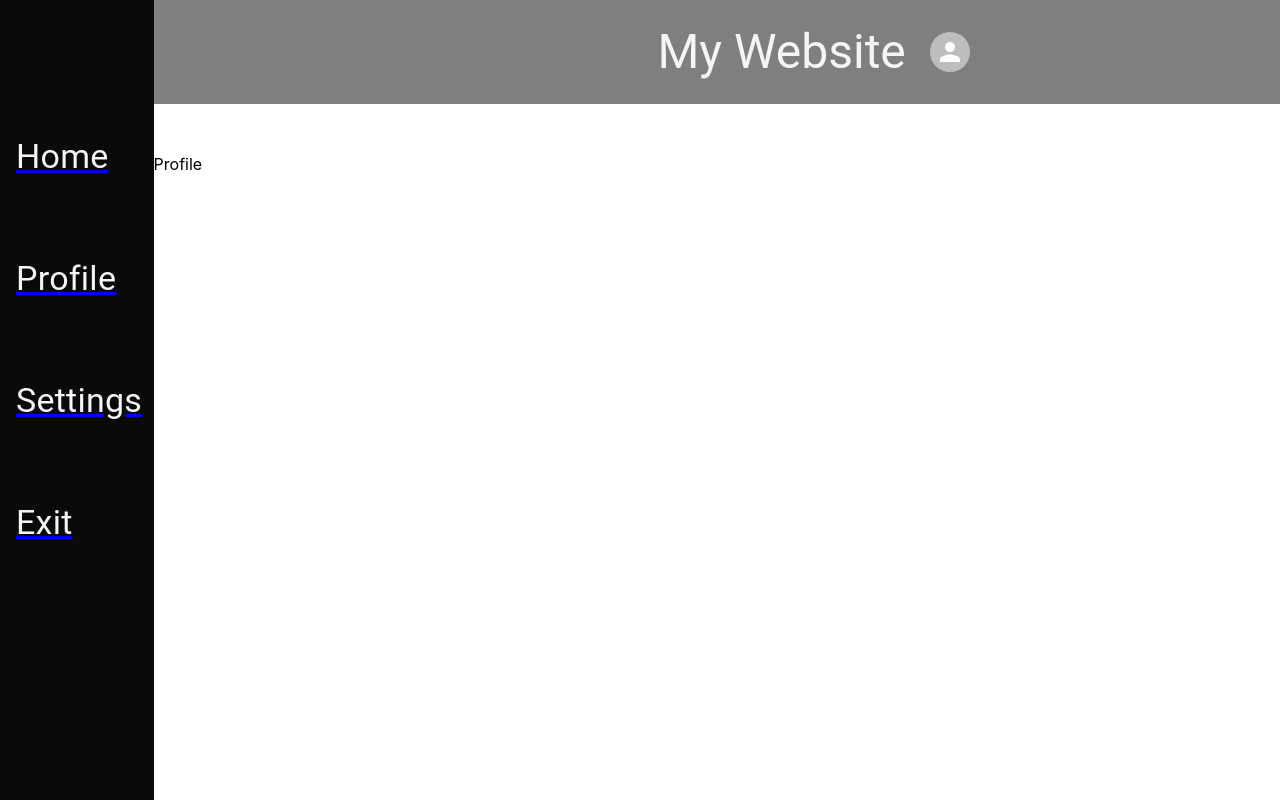
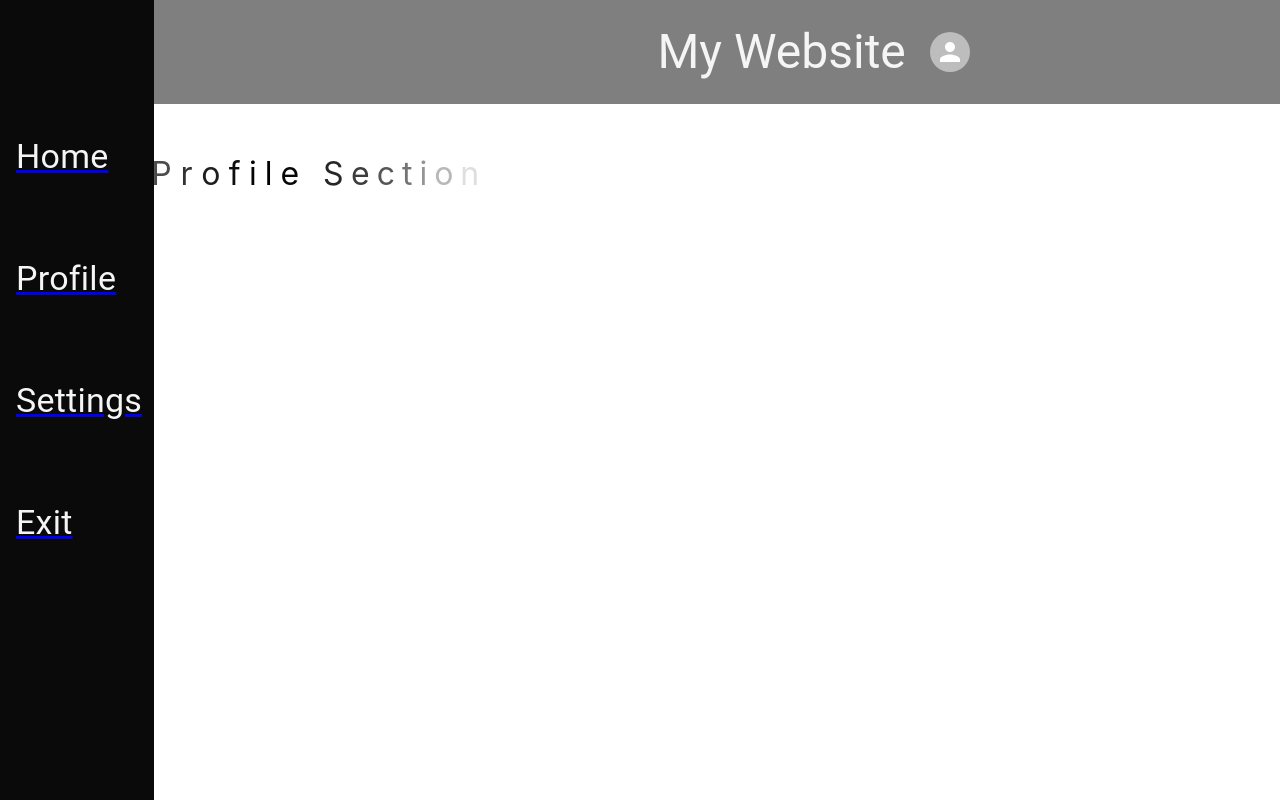
Before and after one commit to graviteja98/fancylogin, a React (Create React App) app: page /profile in a window 1280 px wide. Built offline with nearby package versions, Linux system fonts and the light colour scheme.

Commit message:
added some content

```diff
--- a/src/components/Profile.js
+++ b/src/components/Profile.js
@@ -1,9 +1,54 @@
-import React from 'react'
+import React from "react";
+import { motion } from "framer-motion";
 
-function Profile() {
+const Profile = () => {
+  const text = "Profile Section";
+  const letterSpacing = 8;
+
+  const variants = {
+    initial: {
+      opacity: 0,
+      x: -letterSpacing,
+    },
+    animate: {
+      opacity: 1,
+      x: 0,
+    },
+  };
+
   return (
-    <div>Profile</div>
-  )
-}
+    <motion.div style={{ width: "100%", height: "100%", overflow: "hidden" }}>
+      {text.split("").map((letter, index) => (
+        <motion.span
+          key={index}
+          style={{
+            display: "inline-block",
+            whiteSpace: "pre",
+            letterSpacing: `${letterSpacing}px`,
+            fontSize: "2rem",
+          }}
+          variants={variants}
+          initial="initial"
+          animate="animate"
+          transition={{
+            duration: 1,
+            delay: index * 0.1,
+            repeat: Infinity,
+            repeatType: "reverse",
+          }}
+        >
+          {letter}
+        </motion.span>
+      ))}
+      <motion.path
+        d="M20 50 Q 40 10, 80 50 T 140 50"
+        style={{
+          fill: "none",
+          stroke: "transparent",
+        }}
+      />
+    </motion.div>
+  );
+};
 
-export default Profile
+export default Profile;
--- a/src/components/Settings.js
+++ b/src/components/Settings.js
@@ -1,8 +1,89 @@
+import { Card,  Typography } from '@mui/material'
 import React from 'react'
-
+import { motion } from 'framer-motion'
+import Box from '@mui/material/Box';
+import CardContent from '@mui/material/CardContent';
+import CardMedia from '@mui/material/CardMedia';
+import IconButton from '@mui/material/IconButton';
+import SkipPreviousIcon from '@mui/icons-material/SkipPrevious';
+import PlayArrowIcon from '@mui/icons-material/PlayArrow';
+import SkipNextIcon from '@mui/icons-material/SkipNext';
 function Settings() {
   return (
-    <div>Settings</div>
+  <>
+  <Box sx={{
+    height : '100vh',
+    display  : "flex",
+    flexDirection : 'column',
+    width : '100%'
+  }}>
+  <Typography variant='h2' sx={{backgroundColor : 'gray'}}>
+    Settings
+  </Typography>
+  <Box sx={{
+   m : 4
+  }}>
+<Typography variant='h4'>App Settings</Typography>
+  </Box>
+<Box>
+<Card sx={{ display: 'flex' }}>
+      <Box sx={{ display: 'flex', flexDirection: 'column' }}>
+        <CardContent sx={{ flex: '1 0 auto' }}>
+          <Typography component="div" variant="h5">
+            Live From Space
+          </Typography>
+          <Typography variant="subtitle1" color="text.secondary" component="div">
+            Mac Miller
+          </Typography>
+        </CardContent>
+        <Box sx={{ display: 'flex', alignItems: 'center', pl: 1, pb: 1 }}>
+          <IconButton aria-label="previous">
+            <SkipNextIcon />
+          </IconButton>
+          <IconButton aria-label="play/pause">
+            <PlayArrowIcon sx={{ height: 38, width: 38 }} />
+          </IconButton>
+          <IconButton aria-label="next">
+         <SkipPreviousIcon />
+          </IconButton>
+        </Box>
+      </Box>
+      <motion.div
+      style={{
+        overflow: "hidden",
+        width: "151px", // Set the width to match the CardMedia component's size
+        height: "auto", // Set height to "auto" or a specific value based on the aspect ratio of the image
+      }}
+      initial={{
+        opacity: 0,
+        scale: 0,
+        x: "-10vw",
+        y: "-10vh",
+      }}
+      animate={{
+        opacity: 1,
+        scale: 1,
+        x: 0,
+        y: 0,
+      }}
+      transition={{
+        type: "tween",
+        duration: 0.5,
+        ease: "easeInOut",
+      }}
+    >
+      <CardMedia
+        component="img"
+        sx={{ width: 151 }}
+        image="https://images.unsplash.com/photo-1514632595-4944383f2737?ixlib=rb-4.0.3&ixid=M3wxMjA3fDB8MHxwaG90by1wYWdlfHx8fGVufDB8fHx8fA%3D%3D&auto=format&fit=crop&w=687&q=80"
+        alt="Live from space album cover"
+      />
+    </motion.div>
+    </Card>
+
+</Box>
+  </Box>
+  </>
   )
 }
 
```
Also changed, not shown: 2 other files (tests, documents, lock files or other folders).
